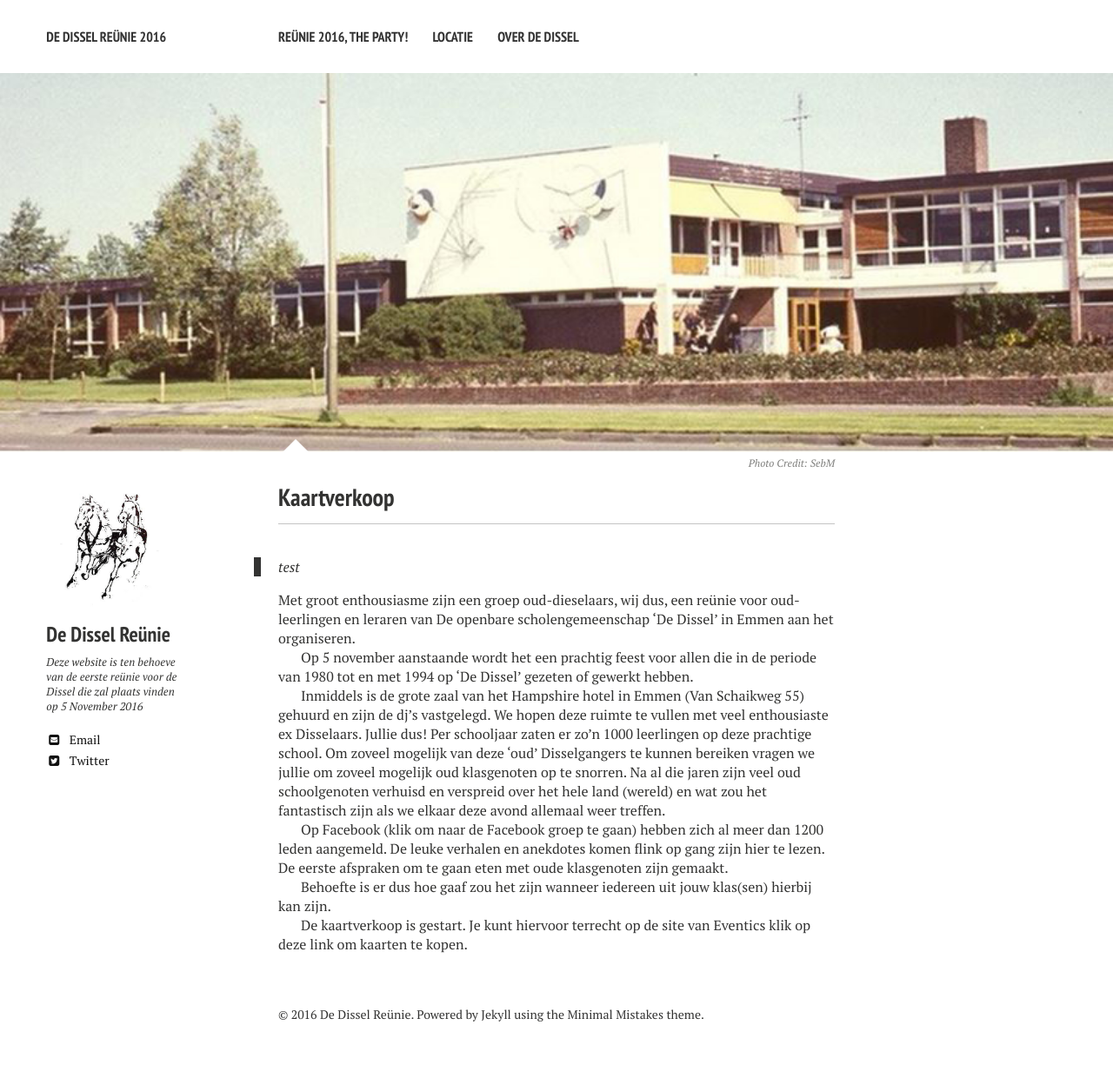
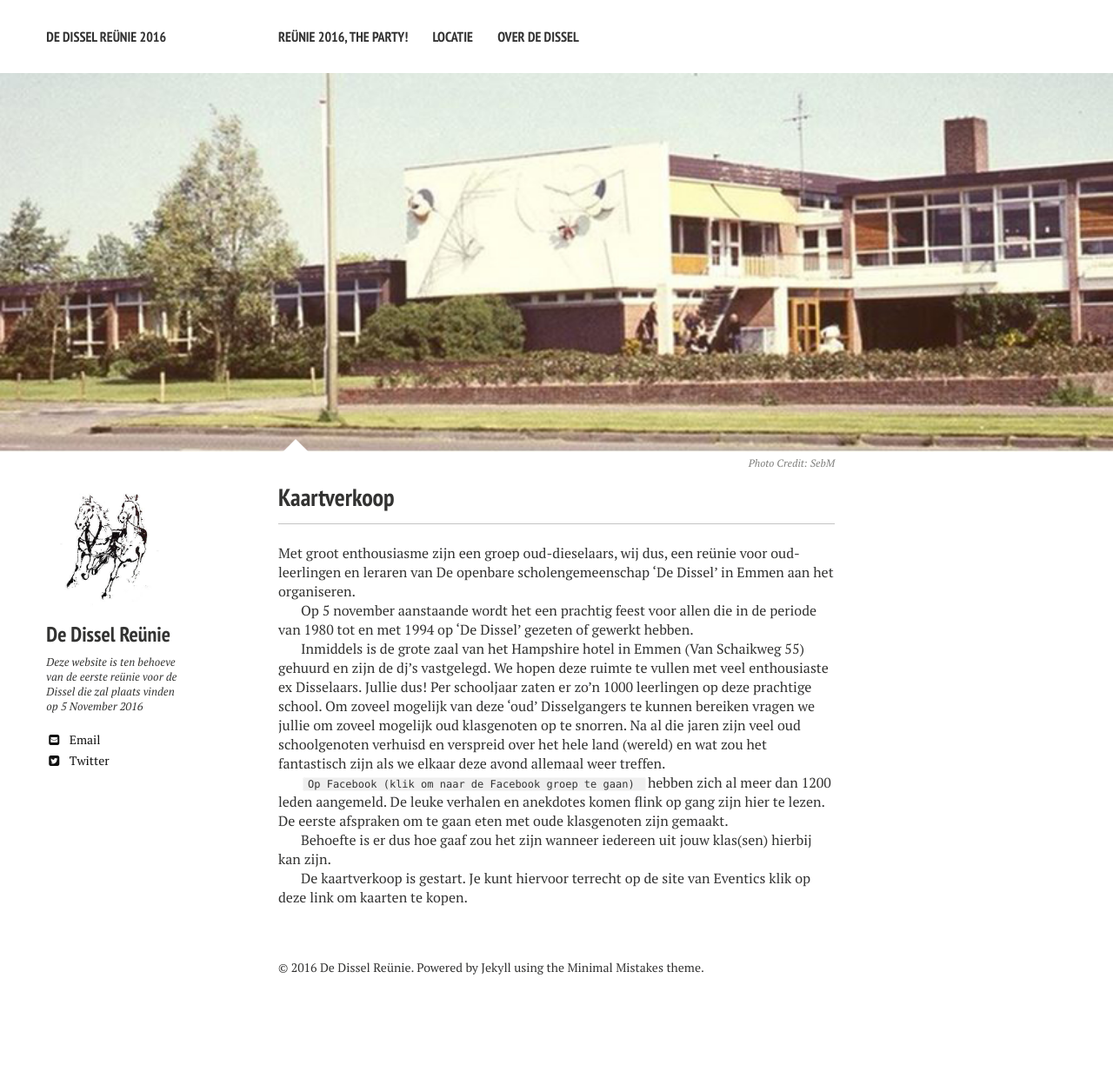
Before and after one commit to securitymonster/securitymonster.github.io, a Jekyll site: the page built from index.md, in a window 1280 px wide. Shown: the whole page at 87% size. Built offline with Jekyll 4.4.1, drawn with Linux system fonts in a browser that asks for light colours; nearby versions of some CDN libraries; after the commit the page ends 1171 px from its top, so only the background shows below that.

```diff
--- a/_layouts/home.html
+++ b/_layouts/home.html
@@ -36,11 +36,10 @@
 
   <h3>Kaartverkoop</h3>
   <br>
-  <blockquote>test</blockquote>
  <p>Met groot enthousiasme zijn een groep oud-dieselaars, wij dus, een reünie voor oud-leerlingen en leraren van De openbare scholengemeenschap ‘De Dissel’ in Emmen aan het organiseren.</p>
 <p>Op 5 november aanstaande wordt het een prachtig feest voor allen die in de periode van 1980 tot en met 1994 op ‘De Dissel’ gezeten of gewerkt hebben.</p>
 <p>Inmiddels is de grote zaal van het Hampshire hotel in Emmen (Van Schaikweg 55) gehuurd en zijn de dj’s vastgelegd. We hopen deze ruimte te vullen met veel enthousiaste ex Disselaars. Jullie dus! Per schooljaar zaten er zo’n 1000 leerlingen op deze prachtige school. Om zoveel mogelijk van deze ‘oud’ Disselgangers te kunnen bereiken vragen we jullie om zoveel mogelijk oud klasgenoten op te snorren. Na al die jaren zijn veel oud schoolgenoten verhuisd en verspreid over het hele land (wereld) en wat zou het fantastisch zijn als we elkaar deze avond allemaal weer treffen.</p>
-<p> <a href="https://www.facebook.com/groups/194919854203127">Op Facebook (klik om naar de Facebook groep te gaan)</a> hebben zich al meer dan 1200 leden aangemeld. De leuke verhalen en anekdotes komen flink op gang zijn hier te lezen. De eerste afspraken om te gaan eten met oude klasgenoten zijn gemaakt.</p>
+<p> <code class="highlighter-rouge"><a href="https://www.facebook.com/groups/194919854203127">Op Facebook (klik om naar de Facebook groep te gaan)</a> </code>hebben zich al meer dan 1200 leden aangemeld. De leuke verhalen en anekdotes komen flink op gang zijn hier te lezen. De eerste afspraken om te gaan eten met oude klasgenoten zijn gemaakt.</p>
 <p>Behoefte is er dus hoe gaaf zou het zijn wanneer iedereen uit jouw klas(sen) hierbij kan zijn.</p>
 <p>De kaartverkoop is gestart. Je kunt hiervoor terrecht <a href="http://www.eventics.nl/event/reunie-de-dissel">op de site van Eventics klik op deze link om kaarten te kopen.</a></p>
       </div><!-- /#index -->
```
